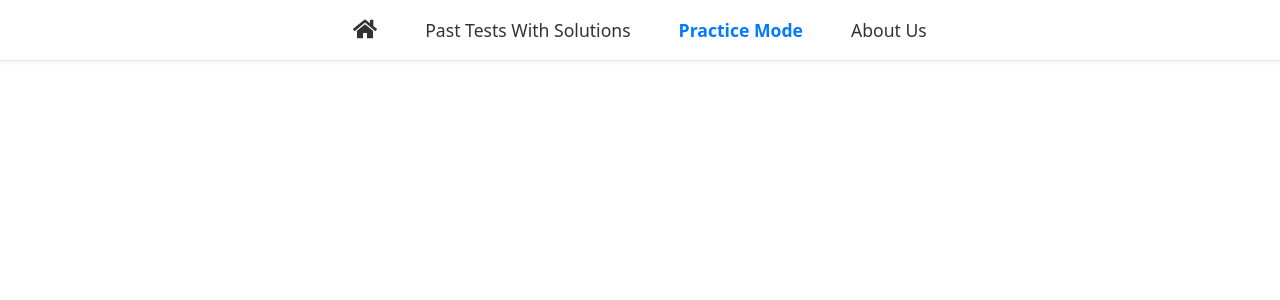
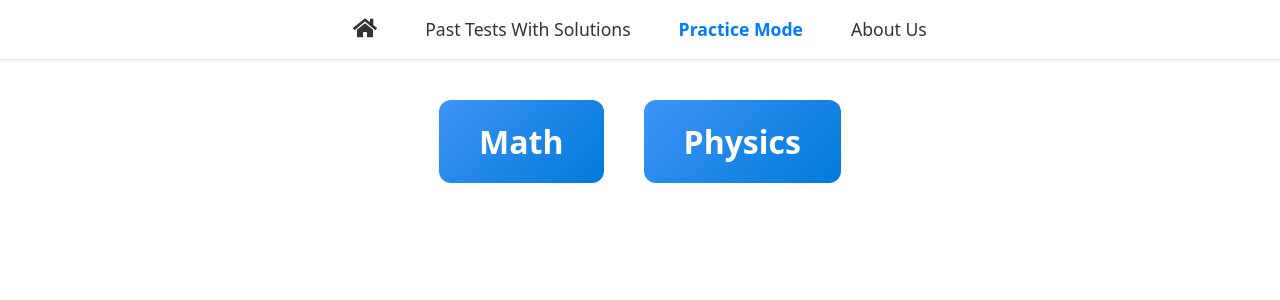
Before and after one commit to J-Henriksson/goofy-ahh-react-project, a React (Vite) app in the folder react-app/: page /practice in a window 1280 px wide. Shown: the top 300 px of the page. Built offline with nearby package versions, Linux system fonts and the light colour scheme.

Commit message:
fixed practice page (haven't added questions though!)

```diff
--- a/react-app/src/App.jsx
+++ b/react-app/src/App.jsx
@@ -4,13 +4,14 @@ import Home from './pages/Home';
 import Navbar from './components/Navbar';
 import PracticeMode from './pages/PracticeMode';
 import ViewPastTests from './pages/ViewPastTests';
-import AboutUs from './pages/AboutUs'
+import AboutUs from './pages/AboutUs';
+import './index.css'; // Global styles
 
 function App() {
   return (
     <Router>
       <Navbar />
-      {/* Top padding so that content isn't hidden behind the fixed navbar */}
+      {/* Content container with top padding so that pages appear below the fixed navbar */}
       <div className="content">
         <Routes>
           <Route path="/" element={<Home />} />
--- a/react-app/src/index.css
+++ b/react-app/src/index.css
@@ -13,6 +13,11 @@
   -moz-osx-font-smoothing: grayscale;
 }
 
+/* Ensure consistent box-sizing across the app */
+*, *::before, *::after {
+  box-sizing: border-box;
+}
+
 a {
   font-weight: 500;
   color: #646cff;
@@ -22,28 +27,28 @@ a:hover {
   color: #535bf2;
 }
 
+/* Remove global flex centering so page-level containers can manage their own layout */
 body {
   margin: 0;
   padding: 0;
-  display: flex;
-  place-items: center;
   min-width: 320px;
   min-height: 100vh;
+  /* background-color is defined via :root */
 }
 
 .content {
   margin-top: 60px; /* Push content below the fixed navbar */
-  min-height: calc(100vh - 60px); /* At minimum, fill the viewport */
+  min-height: calc(100vh - 60px); /* Fill remaining viewport height */
   width: 100%;
-  box-sizing: border-box;
 }
 
-
+/* Global heading style */
 h1 {
   font-size: 3.2em;
   line-height: 1.1;
 }
 
+/* Global button styling */
 button {
   border-radius: 8px;
   border: 1px solid transparent;
@@ -63,6 +68,7 @@ button:focus-visible {
   outline: 4px auto -webkit-focus-ring-color;
 }
 
+/* Light mode adjustments */
 @media (prefers-color-scheme: light) {
   :root {
     color: #213547;
--- a/react-app/src/pages/PracticeMode.jsx
+++ b/react-app/src/pages/PracticeMode.jsx
@@ -1,39 +1,125 @@
-import React, { useState, useEffect } from 'react';
-import { useParams } from 'react-router-dom';
+import React, { useState } from 'react';
+import styles from './PracticeMode.module.css';
+
+// Sample questions for demo (you can add more later)
+const practiceQuestions = {
+  math: [
+    {
+      id: 1,
+      text: "What is the derivative of x²?",
+      options: ["2x", "x", "x²", "1"],
+      answer: "2x",
+    },
+    {
+      id: 2,
+      text: "Solve: 2x + 5 = 15. What is x?",
+      options: ["5", "10", "15", "2"],
+      answer: "5",
+    },
+  ],
+  physics: [
+    {
+      id: 1,
+      text: "What is the unit of force?",
+      options: ["Newton", "Joule", "Watt", "Pascal"],
+      answer: "Newton",
+    },
+    {
+      id: 2,
+      text: "What is Newton's second law?",
+      options: ["F = ma", "E = mc²", "F = m/a", "p = mv"],
+      answer: "F = ma",
+    },
+  ],
+};
 
 const PracticeMode = () => {
-  const { subject, year } = useParams();
-  const [currentQuestionIndex, setCurrentQuestionIndex] = useState(0);
-  const [userAnswer, setUserAnswer] = useState('');
-  const [showResult, setShowResult] = useState(false);
-  const [isCorrect, setIsCorrect] = useState(false);
+  const [selectedTopic, setSelectedTopic] = useState(null);
+  const [currentQuestion, setCurrentQuestion] = useState(null);
+  const [selectedOption, setSelectedOption] = useState('');
+  const [feedback, setFeedback] = useState('');
 
-  // Frågor
-  const questions = {
-    math: {
-      2021: [
-        { id: 1, text: "Vad är derivatan av x²?", answer: "2x" },
-        { id: 2, text: "Lös 2x + 5 = 15", answer: "5" }
-      ],
-      // ... fler år
-    },
-    physics: {
-      2021: [
-        { id: 1, text: "Vad är enheten för kraft?", answer: "Newton" }
-      ]
+  // When a topic button is clicked, update the selected topic and pick a question.
+  const handleTopicSelect = (topic) => {
+    setSelectedTopic(topic);
+    setFeedback('');
+    setSelectedOption('');
+    // Pick a random question from the chosen topic.
+    const questions = practiceQuestions[topic];
+    const randomIndex = Math.floor(Math.random() * questions.length);
+    setCurrentQuestion(questions[randomIndex]);
+  };
+
+  const handleOptionSelect = (option) => {
+    setSelectedOption(option);
+  };
+
+  const checkAnswer = () => {
+    if (!currentQuestion) return;
+    if (selectedOption === currentQuestion.answer) {
+      setFeedback('Correct!');
+    } else {
+      setFeedback(`Incorrect. The correct answer is ${currentQuestion.answer}.`);
     }
   };
 
-  const currentQuestion = questions[subject]?.[year]?.[currentQuestionIndex];
+  const nextQuestion = () => {
+    if (!selectedTopic) return;
+    const questions = practiceQuestions[selectedTopic];
+    const randomIndex = Math.floor(Math.random() * questions.length);
+    setCurrentQuestion(questions[randomIndex]);
+    setSelectedOption('');
+    setFeedback('');
+  };
 
   return (
-    <div style={{
-      marginLeft: '20px', // Kompenserar för hamburgarmeny
-      padding: '20px',
-      maxWidth: '800px',
-      margin: '80px auto 0 auto', // Top margin för menyn
-    }}>
-      {/* ... (resten av din befintliga PracticeMode-logik) ... */}
+    <div className={styles.container}>
+      {/* Topic Buttons remain visible at the top */}
+      <div className={styles.topicSelection}>
+        <button
+          onClick={() => handleTopicSelect('math')}
+          className={`${styles.topicButton} ${selectedTopic === 'math' ? styles.selected : ''}`}
+        >
+          Math
+        </button>
+        <button
+          onClick={() => handleTopicSelect('physics')}
+          className={`${styles.topicButton} ${selectedTopic === 'physics' ? styles.selected : ''}`}
+        >
+          Physics
+        </button>
+      </div>
+
+      {/* Interactive multiple-choice layout appears if a topic is selected */}
+      {selectedTopic && currentQuestion && (
+        <div className={styles.questionContainer}>
+          <h2 className={styles.questionText}>{currentQuestion.text}</h2>
+          <div className={styles.options}>
+            {currentQuestion.options.map((option) => (
+              <label key={option} className={styles.optionLabel}>
+                <input
+                  type="radio"
+                  name="option"
+                  value={option}
+                  checked={selectedOption === option}
+                  onChange={() => handleOptionSelect(option)}
+                  className={styles.radioInput}
+                />
+                {option}
+              </label>
+            ))}
+          </div>
+          <div className={styles.buttonContainer}>
+            <button onClick={checkAnswer} className={styles.button}>
+              Submit Answer
+            </button>
+            <button onClick={nextQuestion} className={styles.button}>
+              Next Question
+            </button>
+          </div>
+          {feedback && <div className={styles.feedback}>{feedback}</div>}
+        </div>
+      )}
     </div>
   );
 };
--- a/react-app/src/pages/Practicemode.module.css
+++ b/react-app/src/pages/Practicemode.module.css
@@ -1,78 +1,112 @@
-/* HamburgerMenu.module.css */
-
-.menuContainer {
-  position: fixed;
-  top: 20px;
-  left: 20px;
-  z-index: 1000;
+/* Container for the entire PracticeMode page */
+.container {
+  margin: 80px auto;
+  max-width: 800px;
+  padding: 20px;
+  box-sizing: border-box;
+  text-align: center;
 }
 
-.menuButton {
-  background: #ffffff;
-  border: 1px solid #ddd;
-  border-radius: 4px;
-  padding: 10px 15px;
-  font-size: 20px;
-  cursor: pointer;
-  box-shadow: 0 2px 5px rgba(0,0,0,0.1);
-  transition: all 0.3s ease;
+/* Topic selection area for the big buttons */
+.topicSelection {
+  display: flex;
+  justify-content: center;
+  gap: 40px;
+  margin-bottom: 40px;
 }
 
-.menuButton:hover {
-  background: #f5f5f5;
-  transform: scale(1.05);
+/* Big topic buttons */
+.topicButton {
+  padding: 20px 40px;
+  font-size: 2rem;
+  font-weight: 600;
+  color: #fff;
+  background: linear-gradient(135deg, #3d94f6, #007ad9);
+  border: none;
+  border-radius: 12px;
+  cursor: pointer;
+  transition: transform 0.3s ease, box-shadow 0.3s ease;
 }
 
-.dropdown {
-  position: absolute;
-  top: 100%;
-  left: 0;
-  background: white;
-  border: 1px solid #ddd;
-  border-radius: 4px;
-  box-shadow: 0 4px 8px rgba(0,0,0,0.1);
-  min-width: 250px;
-  z-index: 1001;
-  opacity: 0;
-  transform: translateY(-10px);
-  transition: opacity 0.3s ease, transform 0.3s ease;
-  pointer-events: none;
+.topicButton:hover {
+  transform: translateY(-2px);
+  box-shadow: 0 8px 16px rgba(0, 0, 0, 0.4);
 }
 
-.menuContainer:hover .dropdown,
-.menuContainer:focus-within .dropdown {
-  opacity: 1;
-  transform: translateY(0);
-  pointer-events: auto;
+/* Highlight the selected topic button */
+.selected {
+  background: linear-gradient(135deg, #0056b3, #003f7f);
 }
 
-.subjectHeader {
-  display: flex;
-  justify-content: space-between;
-  align-items: center;
-  cursor: pointer;
-  position: relative;
+/* Question interface container */
+.questionContainer {
+  background-color: #222;
+  padding: 30px;
+  border-radius: 8px;
+  color: #fff;
+  text-align: left;
 }
 
-.arrow {
-  transition: transform 0.3s ease;
+/* Question text styling */
+.questionText {
+  font-size: 1.5rem;
+  margin-bottom: 20px;
 }
 
-.subjectHeader.active .arrow {
-  transform: rotate(90deg);
+/* Options area */
+.options {
+  display: flex;
+  flex-direction: column;
+  gap: 10px;
+  margin-bottom: 20px;
 }
 
-/* Mobile styles */
-@media (max-width: 768px) {
-  .menuContainer {
-    top: 10px;
-    left: 10px;
-  }
+/* Option label styling */
+.optionLabel {
+  display: flex;
+  align-items: center;
+  font-size: 1.2rem;
+  cursor: pointer;
+  background-color: #333;
+  padding: 10px;
+  border-radius: 6px;
+  transition: background-color 0.3s ease;
+}
 
-  .dropdown {
-    width: calc(100vw - 40px);
-    left: 0;
-    position: fixed;
-    top: 60px;
-  }
+.optionLabel:hover {
+  background-color: #444;
 }
+
+.radioInput {
+  margin-right: 10px;
+}
+
+/* Button container */
+.buttonContainer {
+  display: flex;
+  gap: 20px;
+  margin-bottom: 20px;
+}
+
+/* Common button styling */
+.button {
+  padding: 10px 20px;
+  background-color: #007bff;
+  color: #fff;
+  border: none;
+  border-radius: 6px;
+  cursor: pointer;
+  transition: background-color 0.3s ease;
+}
+
+.button:hover {
+  background-color: #0056b3;
+}
+
+/* Feedback message styling */
+.feedback {
+  font-size: 1.2rem;
+  font-weight: bold;
+  text-align: center;
+  margin-top: 10px;
+}
```
Lines whose indentation alone changed are shown as unchanged.
